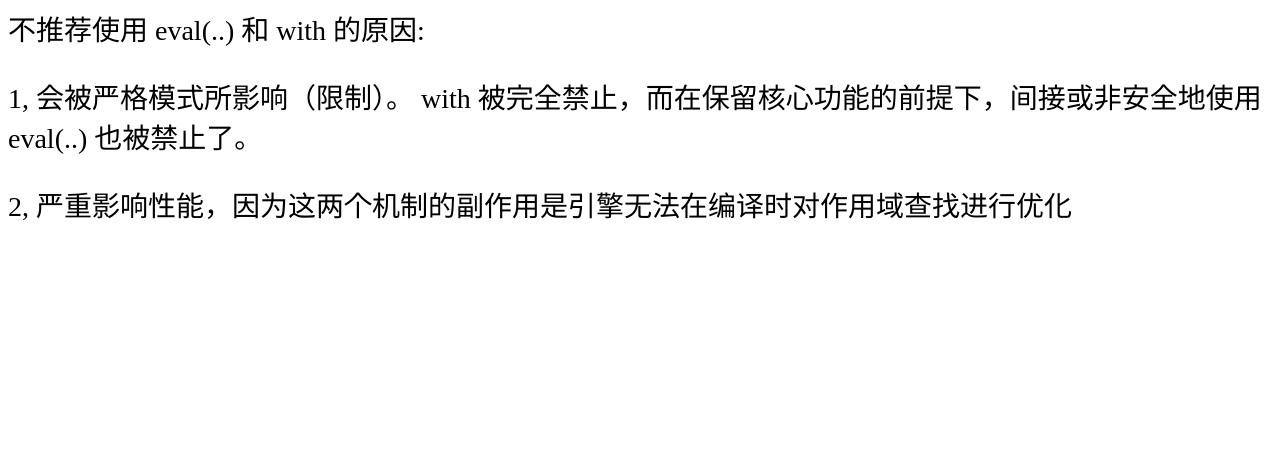
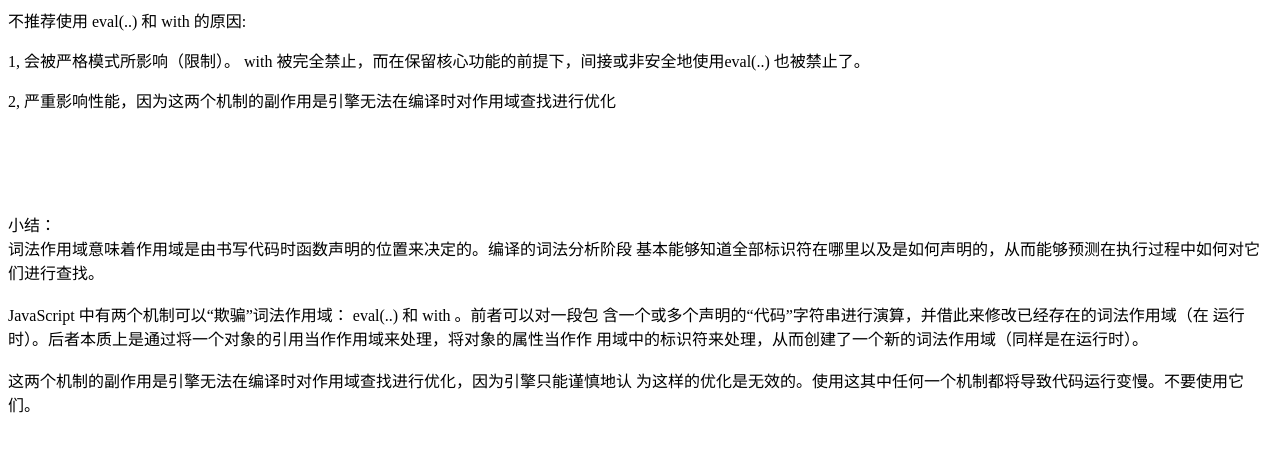
Before and after one commit to smart-jerry/jerry-css, a plain HTML site: page demo/js-demo/欺骗词法作用域.html in a window 1280 px wide. Drawn offline with Linux system fonts and the light colour scheme.

Commit message:
词法作用域

```diff
--- a/demo/js-demo/欺骗词法作用域.html
+++ b/demo/js-demo/欺骗词法作用域.html
@@ -4,9 +4,6 @@
     <meta charset="UTF-8">
     <title>欺骗词法作用域的方法</title>
     <style>
-        html,body{
-            font-size: 28px;
-        }
     </style>
 </head>
 <body>
@@ -14,6 +11,19 @@
     不推荐使用 eval(..) 和 with 的原因:<br />
     <p>1, 会被严格模式所影响（限制）。 with 被完全禁止，而在保留核心功能的前提下，间接或非安全地使用eval(..) 也被禁止了。</p>
     <p>2, 严重影响性能，因为这两个机制的副作用是引擎无法在编译时对作用域查找进行优化</p>
+</div>
+
+<div style="margin-top: 100px;">
+    <div>小结：</div>
+    词法作用域意味着作用域是由书写代码时函数声明的位置来决定的。编译的词法分析阶段
+    基本能够知道全部标识符在哪里以及是如何声明的，从而能够预测在执行过程中如何对它
+    们进行查找。<br /><br />
+    JavaScript 中有两个机制可以“欺骗”词法作用域： eval(..) 和 with 。前者可以对一段包
+    含一个或多个声明的“代码”字符串进行演算，并借此来修改已经存在的词法作用域（在
+    运行时）。后者本质上是通过将一个对象的引用当作作用域来处理，将对象的属性当作作
+    用域中的标识符来处理，从而创建了一个新的词法作用域（同样是在运行时）。<br /><br />
+    这两个机制的副作用是引擎无法在编译时对作用域查找进行优化，因为引擎只能谨慎地认
+    为这样的优化是无效的。使用这其中任何一个机制都将导致代码运行变慢。不要使用它们。
 </div>
 </body>
 </html>
```
